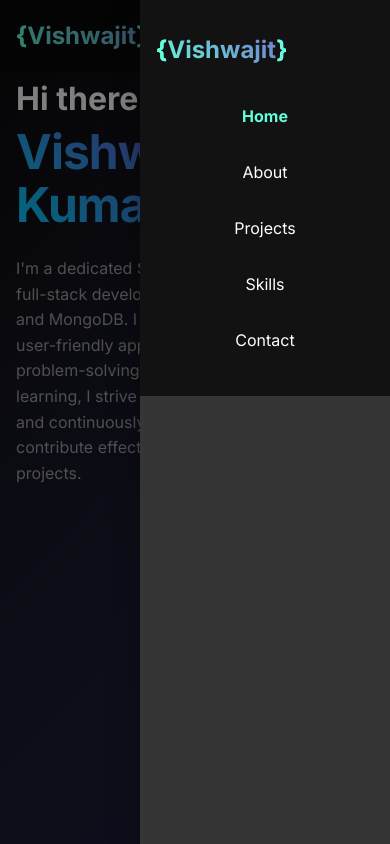
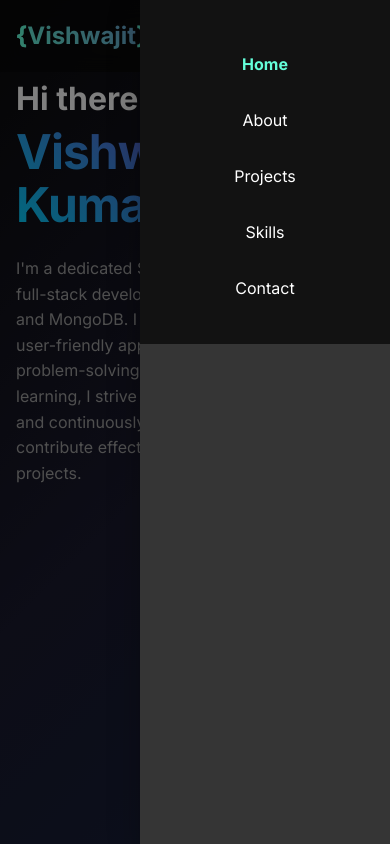
Before and after one commit to Vishwajit8521/My-Portfolio, a React (Create React App) app in the folder client/: page / in a window 390 px wide. Both pictures are taken after a click on the button 366 px from the left and 36 px from the top of the page. Shown: the top 844 px of the page. Built offline with nearby package versions, Linux system fonts and the light colour scheme.

Commit message:
Updated project files with new changes

```diff
--- a/client/src/components/Navbar.js
+++ b/client/src/components/Navbar.js
@@ -111,14 +111,7 @@ const Navbar = () => {
 
   const drawer = (
     <Box sx={{ textAlign: 'center', p: 2, width: 250, bgcolor: 'background.paper' }}>
-      <Box sx={{ my: 2 }}>
-        <Logo>
-          <span className="bracket">{'{'}</span>
-          Vishwajit
-          <span className="bracket">{'}'}</span>
-        </Logo>
-      </Box>
-      <List>
+      <List sx={{ mt: 2 }}>
         {navItems.map((item) => (
           <ListItem
             key={item.name}
```
